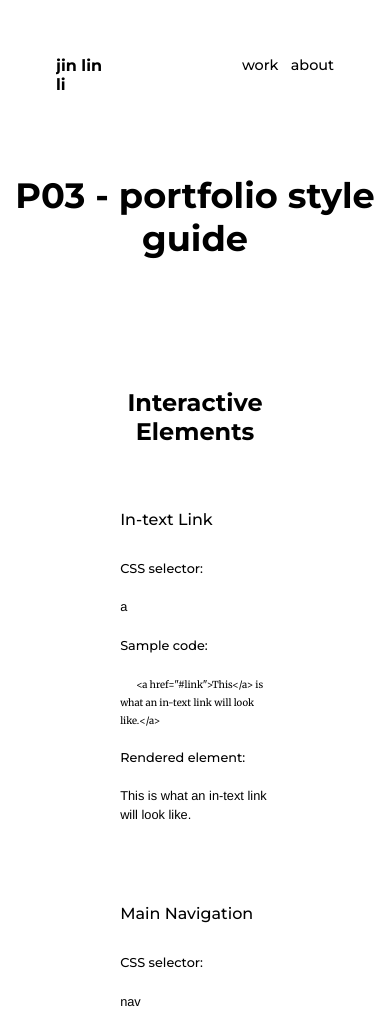
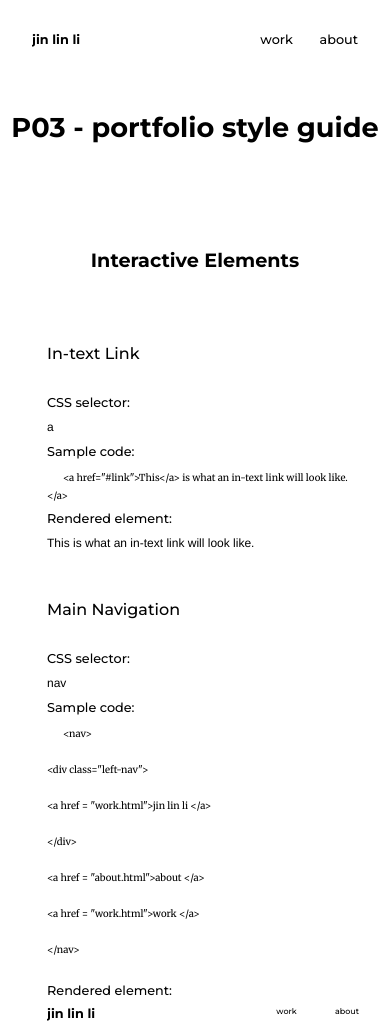
Before and after one commit to jinlinl/P3, a plain HTML site: page index.html in a window 390 px wide. Shown: the top 1024 px of the page. Drawn offline with Linux system fonts and the light colour scheme; a web font is replaced by a local one.

Commit message:
Fixing responsiveness and validation errors
Fixing responsiveness for mobile and small screens and HTML + CSS validation errors

```diff
--- a/css/main.css
+++ b/css/main.css
@@ -10,7 +10,6 @@ header {
 
 nav {
   overflow: hidden;
-  text-weight: bold;
 }
 
 .left-nav a {
@@ -52,7 +51,6 @@ nav a {
   width: 45%;
   margin: 0 auto;
   padding-bottom: 1rem;
-
 }
 
 .grid-blocks img:hover {
@@ -63,12 +61,11 @@ nav a {
 
 .half-block {
   display: inline-block;
-  width: 48%;
+  width: 47%;
   margin-right: auto;
   margin-left: auto;
   margin-bottom: 4rem;
   text-align: left;
-
 }
 
 .container {
@@ -162,7 +159,6 @@ h5 {
   font-size: 0.8rem;
   font-weight: 500;
   text-align: left;
-
 }
 
 p {
@@ -208,6 +204,11 @@ code {
   font-size: 0.6rem;
 }
 
+#left-align {
+  float: left;
+  margin: 0.5rem;
+}
+
 /*
 FOOTER ----------------------
 */
@@ -247,7 +248,87 @@ JAVASCRIPT-----------------------
 MEDIA QUERIES -------------------
 */
 
-@media screen and (max-width: 768px) {
+@media screen and (max-width: 992px) {
+
+  header {
+    padding: 2rem;
+  }
+
+  .left-nav a {
+	  font-size: 0.8rem;
+    width: 20%;
+	}
+
+	nav a {
+	  font-size: 0.8rem;
+    width: 20%;
+	}
+
+	.container {
+	  width: 80%;
+	  flex-direction: column;
+	}
+
+  .half-block {
+    width: 100%;
+    margin-top: 1rem;
+    margin-bottom: 1rem;
+  }
+
+	.grid-blocks {
+	  width: 100%;
+	}
+
+  .center-block {
+    margin-bottom: 2rem;
+  }
+
+  .full-block {
+    margin-top: 6rem;
+    margin-bottom: 6rem;
+  }
+
+  h1 {
+    padding-top: 2rem;
+    padding-bottom: 4rem;
+    font-size: 1.7rem;
+  }
+
+  h2 {
+    padding-top: 2.5rem;
+    padding-bottom: 2.5rem;
+    font-size: 1.2rem;
+  }
+
+  h3 {
+    font-size: 0.65rem;
+    margin-top: 0.5rem;
+    margin-bottom: 0.5rem;
+  }
+
+  h5 {
+    margin-top: 0.5rem;
+    margin-bottom: 0.5rem;
+  }
+
+  ul {
+    list-style: none;
+    padding-left: 0;
+  }
+
+  p {
+    max-width: 40rem;
+    font-size: 0.75rem;
+  }
+
+
+  /*
+}
+
+@media screen and (max-width: 600px) {
+  body {
+    background-color: green;
+  }
 
 	nav a {
 	  font-size: 0.9rem;
@@ -283,3 +364,44 @@ MEDIA QUERIES -------------------
 	  padding-bottom: 1rem;
 	}
 }
+/*
+@media screen and (max-width: 768px) {
+
+  body {
+    background-color: green;
+  }
+
+	nav a {
+	  font-size: 0.9rem;
+	  text-decoration: none;
+	  text-align: right;
+	  float:right;
+	  width: 20%;
+	  margin: 0;
+	  padding: 0;
+	}
+
+	 .container {
+	  display: flex;
+	  flex-wrap: wrap;
+	  width: 80%;
+	  margin: 0 auto;
+	  text-align: center;
+	  flex-direction: column;
+	}
+
+	.grid-blocks {
+	  display: inline-block;
+	  width: 100%;
+	  margin: 0 auto;
+	  padding-bottom: 1rem;
+	}
+
+	.block {
+	  display: inline-block;
+	  width: 100%;
+	  margin: 0 auto;
+	  text-align: left;
+	  padding-bottom: 1rem;
+	}
+}
--- a/index.html
+++ b/index.html
@@ -102,7 +102,7 @@
 			<p>Lorem ipsum dolor sit amet, consectetur adipiscing elit. Suspendisse aliquet felis quis rhoncus congue. Suspendisse aliquet, odio ac feugiat tempus.</p>
 		</div>
 
-		<div class="half-block">
+		<div class="half-block" id="left-align">
 		<h4>Font</h4>
 			<h5>CSS selector:</h5>
 			<p> p </p>
@@ -165,6 +165,7 @@
     </div>
 
  </div>
+ </div>
 
   <footer>
     <a href = "work.html">jin lin li portfolio</a><br>
```
Also changed, not shown: about.html (+1 -1 lines), proj2.html (+2 -2 lines).
